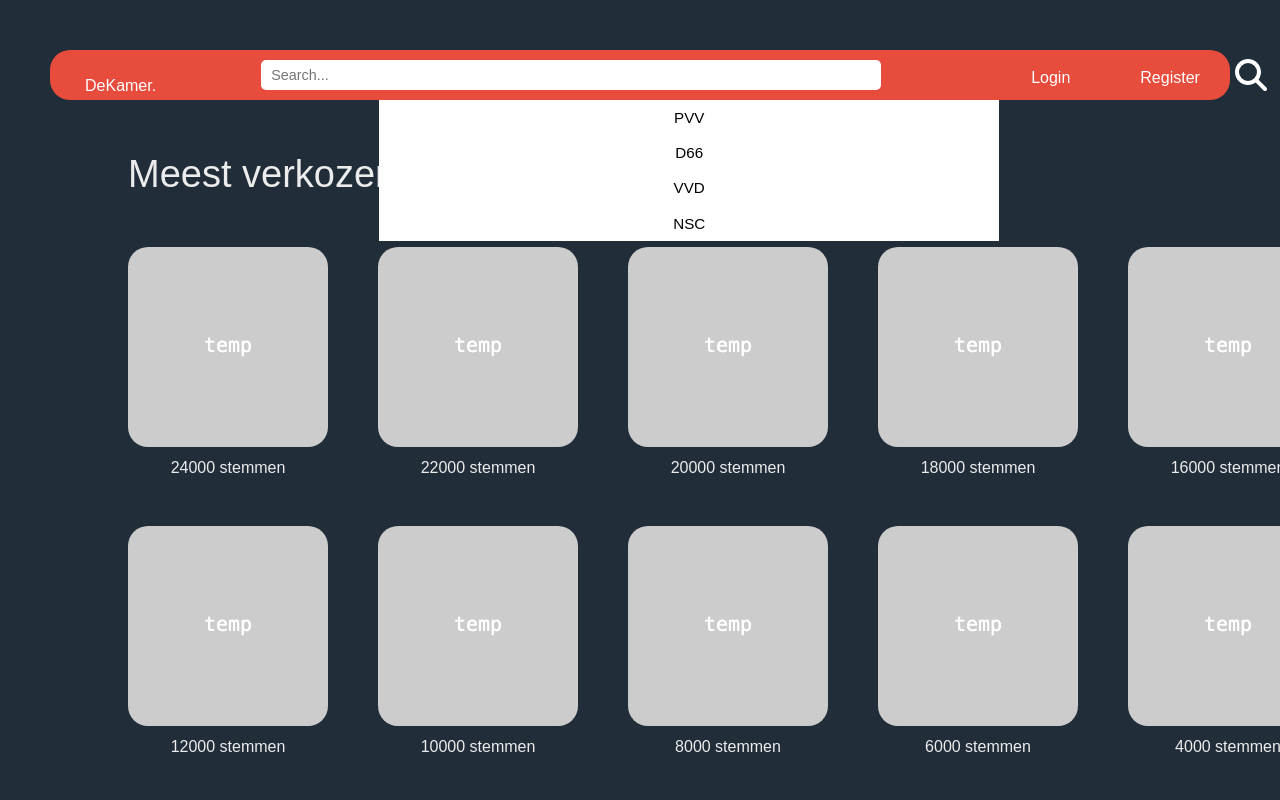
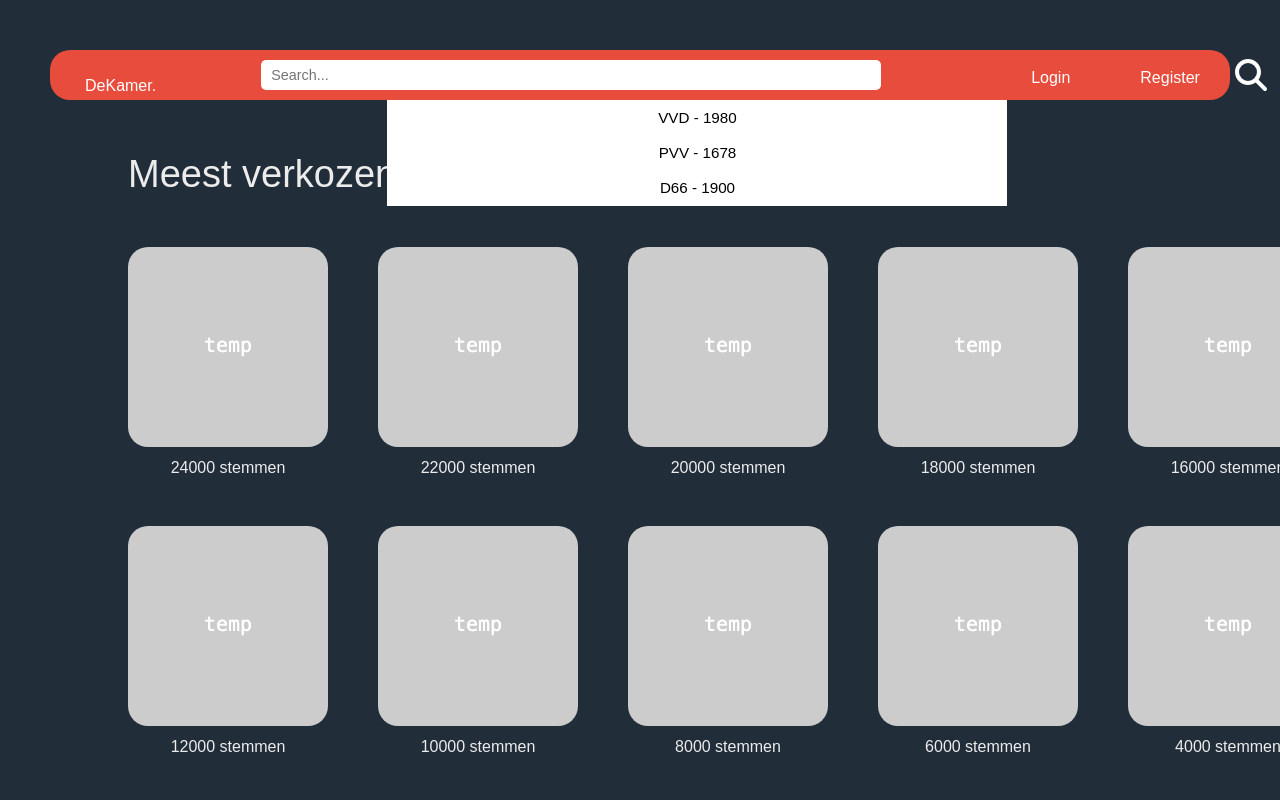
Before and after one commit to borysbabas/de-kamer, a Vue app in the folder frontend-vue/: page / in a window 1280 px wide. Both pictures are taken after a click on the icon 1179 px from the left and 75 px from the top of the page. Shown: the top 800 px of the page. Built offline with nearby package versions, Linux system fonts and the light colour scheme; a web font is replaced by a local one.

Commit message:
added sprint review docs

```diff
--- a/frontend-vue/src/App.vue
+++ b/frontend-vue/src/App.vue
@@ -34,5 +34,7 @@ export default {
 <style>
 body{
   background-color: var(--dark-primary);
+
 }
+
 </style>
--- a/frontend-vue/src/components/Searchbar.vue
+++ b/frontend-vue/src/components/Searchbar.vue
@@ -1,14 +1,20 @@
 <script setup lang="ts">
+import {ref,computed} from "vue"
 
+const input =ref("");
+const partyList=[{name: "VVD", votes:1980},{name:"PVV",votes:1678},{name:"D66",votes: 1900}]
+const filteredList= computed(()=>{
+  return partyList.filter((party)=>party.name.toLowerCase().includes(input.value.toLowerCase()));
+})
 </script>
 
 <template>
-  <li class="searchbar-container"><input placeholder="Search..."></li>
-  <ul class="search-results">
-    <li>PVV</li>
-    <li>D66</li>
-    <li>VVD</li>
-    <li>NSC</li>
+  <li class="searchbar-container"><input v-model="input" type="text" placeholder="Search..."></li>
+  <ul class="search-results" >
+    <li v-for="party in filteredList" :key="party.name">{{ party.name}} - {{party.votes}}</li>
+
+
+
   </ul>
 </template>
 
@@ -40,6 +46,11 @@ input{
   background-color:white;
   color:black;
 }
+@media(min-height:470px){
+  .search-results{
+    left:28.6%;
+  }
+}
 
 
 
```
Also changed, not shown: 2 other files (tests, documents, lock files or other folders).
